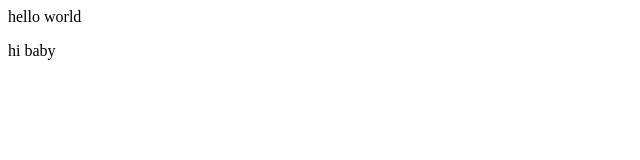
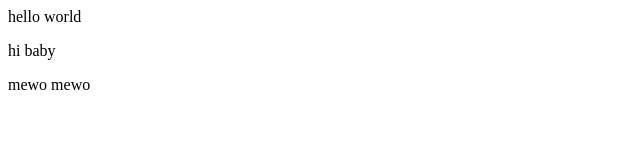
Before and after one commit to faateh029/my_demo, a plain HTML site: page index.html in a window 1280 px wide. Shown: the full height of the page, 0-640 px from the left. Drawn offline with Linux system fonts and the light colour scheme.

Commit message:
Another paragraph added

```diff
--- a/index.html
+++ b/index.html
@@ -1,2 +1,3 @@
 <p>hello world</p>
 <p>hi baby</p>
+<p>mewo mewo</p>
```
